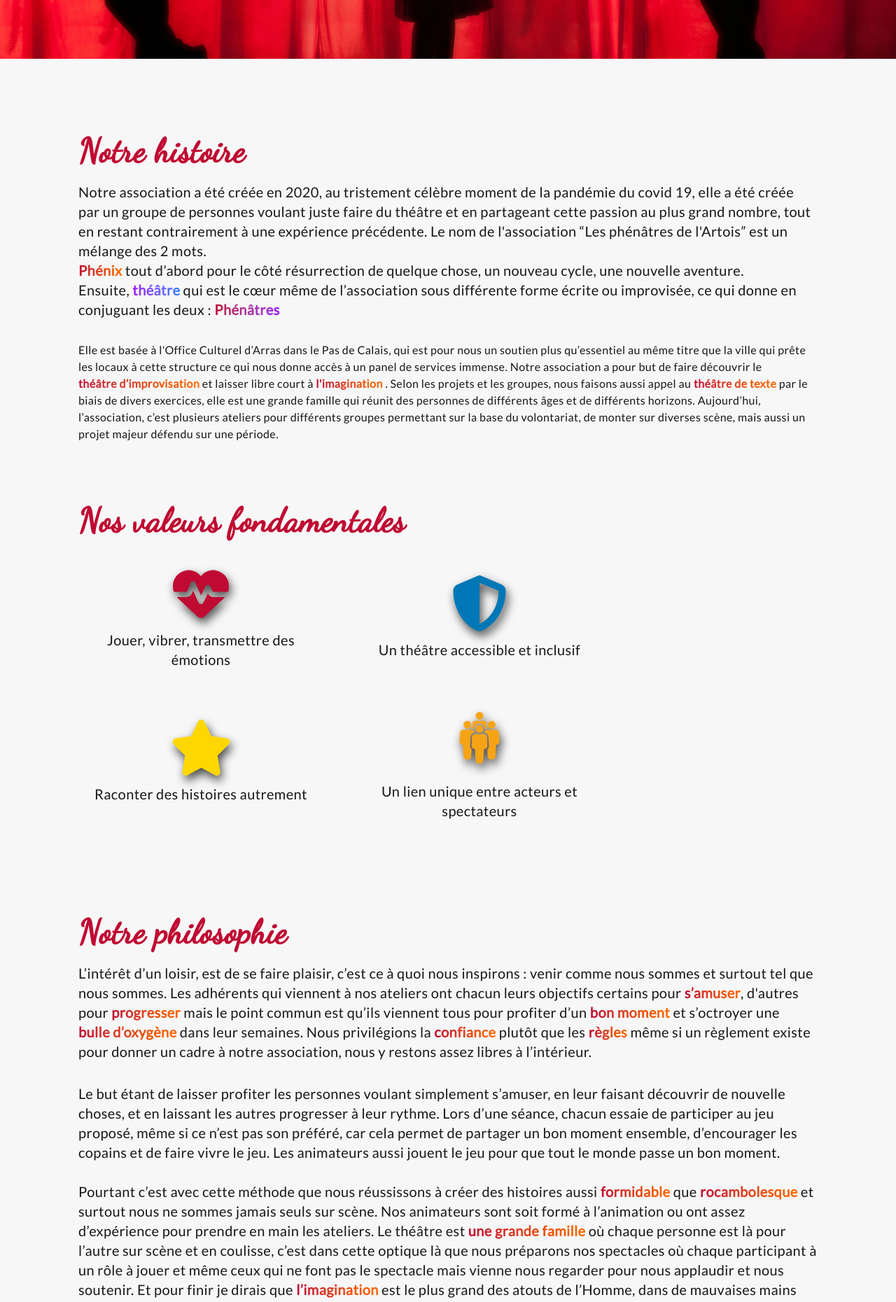
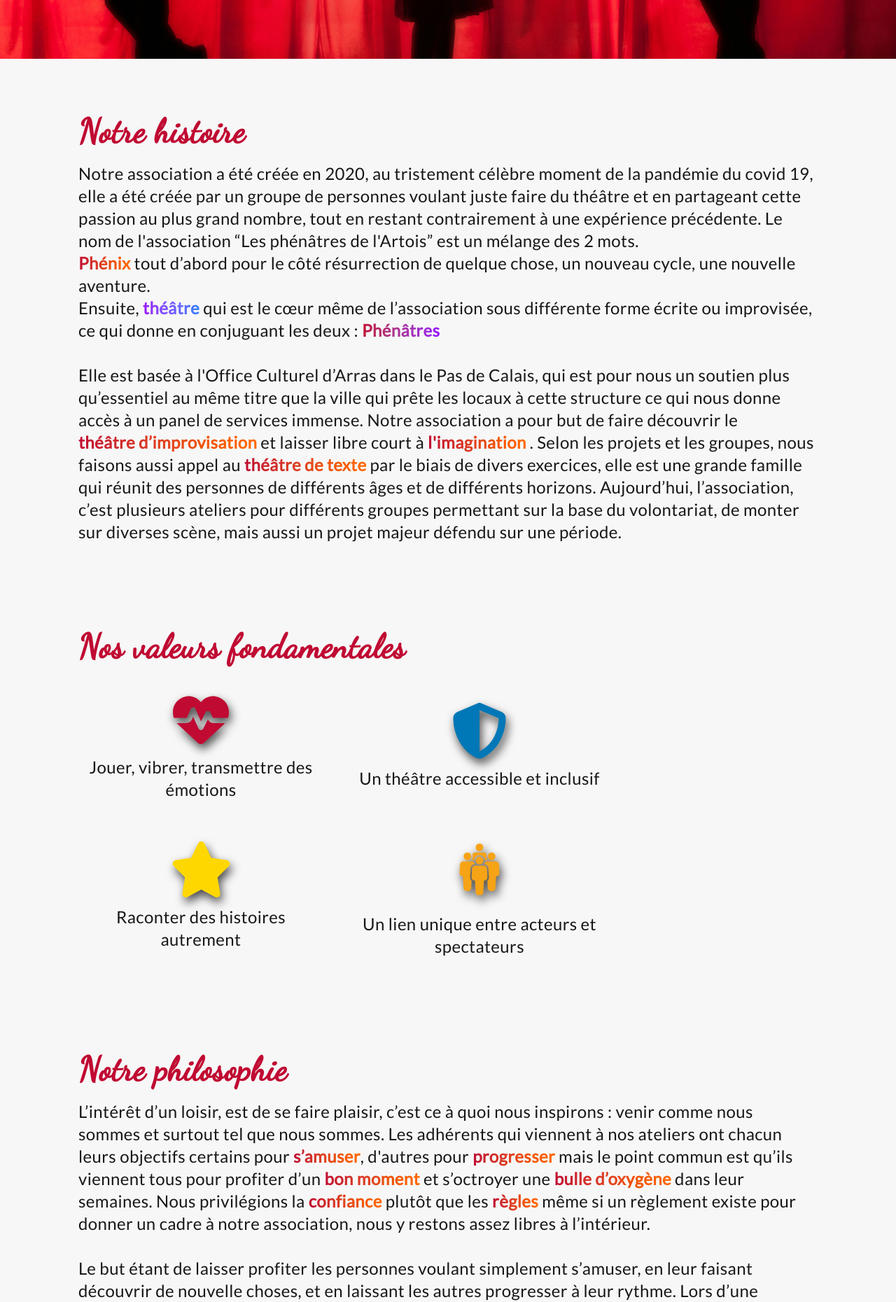
Before and after one commit to Tonyac-create/my-project-lesphenatres, a Next.js app: page /philosophy in a window 1280 px wide. Shown: the part 660-2520 px from the top of the page at 70% size. Built offline with nearby package versions, Linux system fonts and the light colour scheme.

Commit message:
update responsive page philosophy

```diff
--- a/app/components/Philisophy/HeroSection.tsx
+++ b/app/components/Philisophy/HeroSection.tsx
@@ -11,7 +11,7 @@ export default function HeroSection() {
                 width={60}
                 height={60}
                 alt=""
-                className="animate-bounce mt-28"
+                className="w-8 h-8 md:w-14 md:h-14 xl:w-16 xl:h-16 animate-bounce mt-28"
             />
         </section>
     );
--- a/app/components/Philisophy/HistorySection.tsx
+++ b/app/components/Philisophy/HistorySection.tsx
@@ -1,19 +1,19 @@
 export default function HistorySection() {
     return (
-        <section className="flex flex-col mt-16 p-8 md:px-28 md:py-11 tracking-wide">
-            <h2 className="font-dancing text-red text-3xl md:text-5xl mb-5 font-semibold">Notre histoire</h2>
-            <p className="text-lg md:text-xl">
+        <section className="flex flex-col my-9 px-8 md:px-28 md:py-11 tracking-wide">
+            <h2 className="font-dancing text-red text-3xl sm:text-4xl xl:text-5xl mb-5 font-semibold">Notre histoire</h2>
+            <p className="text-lg md:text-xl xl:text-2xl">
                 {`Notre association a été créée en 2020, au tristement célèbre moment de la pandémie du covid 19, elle a été créée
                  par un groupe de personnes voulant juste faire du théâtre et en partageant cette passion au plus grand nombre,
                   tout en restant contrairement à une expérience précédente. Le nom de l'association “Les phénâtres de l'Artois”
                    est un mélange des 2 mots. `}          </p>
-            <p className="text-lg md:text-xl">
+            <p className="text-lg md:text-xl xl:text-2xl">
                 <span className="bg-gradient-to-r from-red to-orange-500 inline-block text-transparent bg-clip-text font-semibold">
                     Phénix
                 </span>
                 {` tout d’abord pour le côté résurrection de quelque chose, un nouveau cycle, une nouvelle aventure. `}
             </p>
-            <p className="text-lg md:text-xl">
+            <p className="text-lg md:text-xl xl:text-2xl">
                 {`Ensuite, `}
                 <span className="bg-gradient-to-r from-purple-600 to-blue-500 inline-block text-transparent bg-clip-text font-semibold">
                     théâtre
@@ -23,7 +23,7 @@ export default function HistorySection() {
                     Phénâtres
                 </span>
             </p>
-            <p>
+            <p className="text-lg md:text-xl xl:text-2xl">
                 {`Elle est basée à l'Office Culturel d’Arras dans le Pas de Calais, qui est pour nous un soutien plus qu’essentiel au même titre que
                  la ville qui prête les locaux à cette structure ce qui nous donne accès à un panel de services immense. Notre association a pour but
                  de faire découvrir le `}
--- a/app/components/Philisophy/JoinsUsSection.tsx
+++ b/app/components/Philisophy/JoinsUsSection.tsx
@@ -4,11 +4,11 @@ import Button from "../Button";
 export default function JoinsUsSection() {
     return (
         <section className="flex flex-col p-8 md:px-28 md:py-11 tracking-wide mb-14">
-            <h2 className="font-dancing text-red text-3xl md:text-5xl mb-7 font-semibold">{`Rejoignez nous dans l'aventure`}</h2>
+            <h2 className="font-dancing text-red text-3xl sm:text-4xl xl:text-5xl mb-5 font-semibold">{`Rejoignez nous dans l'aventure`}</h2>
             <div className="flex flex-wrap">
-                <div className="flex flex-col justify-start items-start border-r-2 border-red pr-8">
+                <div className="flex flex-col justify-start items-start border-b-2 pb-4 lg:border-b-0 lg:border-r-2 border-red pr-8">
                     <h3 className="text-xl mb-5">Découvrez notre programmation</h3>
-                    <a href="https://www.facebook.com/lesphenatres" target="_blank" className="group inline-flex items-center gap-2 mb-3 text-2xl hover:text-red">
+                    <a href="https://www.facebook.com/lesphenatres" target="_blank" className="group inline-flex items-center gap-2 mb-3 text-lg md:text-xl xl:text-2xl hover:text-red">
                         <Image
                             src="/icons/Mask_facebook.webp"
                             width={50}
@@ -18,7 +18,7 @@ export default function JoinsUsSection() {
                         />
                         Nous suivre sur Facebook
                     </a>
-                    <a href="https://www.tiktok.com/@lesphenatresdelartois?_t=ZN-8vLGTpttruQ&_r=1" target="_blank" className="group inline-flex items-center gap-2 text-2xl hover:text-red">
+                    <a href="https://www.tiktok.com/@lesphenatresdelartois?_t=ZN-8vLGTpttruQ&_r=1" target="_blank" className="group inline-flex items-center gap-2 text-lg md:text-xl xl:text-2xl hover:text-red">
                         <Image
                             src="/icons/Mask_tiktok.webp"
                             width={50}
@@ -29,11 +29,11 @@ export default function JoinsUsSection() {
                         Nous suivre sur TikTok
                     </a>
                 </div>
-                <div className="flex flex-col justify-start items-start border-r-2 border-red px-8">
+                <div className="flex flex-col justify-start items-start border-b-2 py-4 lg:border-b-0 lg:border-r-2 border-red px-8">
                     <h3 className="text-xl mb-5">{`Vous cherchez une troupe pour un événement ?`}</h3>
                     <Button href="/contact" variant="secondary">{`Organisons un spectacle ensemble !`}</Button>
                 </div>
-                <div className="flex flex-col justify-start items-start pl-8">
+                <div className="flex flex-col justify-start items-start pl-8 pt-4">
                     <h3 className="text-xl mb-5">{`Vous aimez le théâtre ?`}</h3>
                     <Button href="/contact" variant="secondary">{`Rejoignez-nous !`}</Button>
                 </div>
--- a/app/components/Philisophy/PhilisophySection.tsx
+++ b/app/components/Philisophy/PhilisophySection.tsx
@@ -1,8 +1,8 @@
 export default function PhilosophySection() {
     return (
-        <section className="flex flex-col mb-12 p-8 md:px-28 md:py-11 tracking-wide">
-            <h2 className="font-dancing text-red text-3xl md:text-5xl mb-5 font-semibold">Notre philosophie</h2>
-            <p className="text-lg md:text-xl">
+        <section className="flex flex-col mb-12 px-8 md:px-28 md:py-11 tracking-wide">
+            <h2 className="font-dancing text-red text-3xl sm:text-4xl xl:text-5xl mb-5 font-semibold">Notre philosophie</h2>
+            <p className="text-lg md:text-xl xl:text-2xl">
                 {`L’intérêt d’un loisir, est de se faire plaisir, c’est ce à quoi nous inspirons : venir comme nous sommes et surtout tel que nous sommes.
                 Les adhérents qui viennent à nos ateliers ont chacun leurs objectifs certains pour `}
                 <span className="bg-gradient-to-r from-red to-orange-500 inline-block text-transparent bg-clip-text font-semibold">
@@ -30,7 +30,7 @@ export default function PhilosophySection() {
                 </span>
                 {` même si un règlement existe pour donner un cadre à notre association,
                     nous y restons assez libres à l’intérieur.`}
-                <p className="text-lg md:text-xl mt-8">
+                <p className="text-lg md:text-xl xl:text-2xl mt-8">
                     {`Le but étant de laisser profiter les personnes voulant simplement s’amuser, en leur faisant découvrir de nouvelle choses, et en laissant les
                 autres progresser à leur rythme. Lors d’une séance, chacun essaie de participer au jeu proposé, même si ce n’est pas son préféré, car cela permet
                 de partager un bon moment ensemble, d’encourager les copains et de faire vivre le jeu. Les animateurs aussi jouent le jeu pour que tout le monde passe un bon moment.`}
--- a/app/components/Philisophy/ValuesSection.tsx
+++ b/app/components/Philisophy/ValuesSection.tsx
@@ -14,7 +14,7 @@ export default function ValuesSection() {
 
     return (
         <section className="flex flex-col mb-12 p-8 md:px-28 md:py-11 tracking-wide">
-            <h2 className="font-dancing text-red text-3xl md:text-5xl mb-5 font-semibold">Nos valeurs fondamentales</h2>
+            <h2 className="font-dancing text-red text-3xl sm:text-4xl xl:text-5xl mb-5 font-semibold">Nos valeurs fondamentales</h2>
             <div className="flex flex-wrap gap-12 mt-5">
                 <div className="flex flex-col w-[350px] justify-center items-center flip-card flip-1 opacity-0">
                     <Image
@@ -24,7 +24,7 @@ export default function ValuesSection() {
                         alt=""
                         className="drop-shadow-[3px_7px_7px_rgba(0,0,0,0.7)]"
                     />
-                    <p className="text-xl mt-3 text-center">{`Jouer, vibrer, transmettre des émotions`}</p>
+                    <p className="text-lg md:text-xl xl:text-2xl mt-3 text-center">{`Jouer, vibrer, transmettre des émotions`}</p>
                 </div>
                 <div className="flex flex-col w-[350px] justify-center items-center flip-card flip-2 opacity-0">
                     <Image
@@ -34,7 +34,7 @@ export default function ValuesSection() {
                         alt=""
                         className="drop-shadow-[3px_7px_7px_rgba(0,0,0,0.7)]"
                     />
-                    <p className="text-xl mt-3 text-center">Un théâtre accessible et inclusif</p>
+                    <p className="text-lg md:text-xl xl:text-2xl mt-3 text-center">Un théâtre accessible et inclusif</p>
                 </div>
                 <div className="flex flex-col w-[350px] justify-center items-center flip-card flip-3 opacity-0">
                     <Image
@@ -44,7 +44,7 @@ export default function ValuesSection() {
                         alt=""
                         className="drop-shadow-[3px_7px_7px_rgba(0,0,0,0.7)]"
                     />
-                    <p className="text-xl mt-3 text-center">Raconter des histoires autrement</p>
+                    <p className="text-lg md:text-xl xl:text-2xl mt-3 text-center">Raconter des histoires autrement</p>
                 </div>
                 <div className="flex flex-col w-[350px] justify-center items-center flip-card flip-4 opacity-0">
                     <Image
@@ -54,7 +54,7 @@ export default function ValuesSection() {
                         alt=""
                         className="drop-shadow-[3px_7px_7px_rgba(0,0,0,0.7)]"
                     />
-                    <p className="text-xl mt-3 text-center">Un lien unique entre acteurs et spectateurs</p>
+                    <p className="text-lg md:text-xl xl:text-2xl mt-3 text-center">Un lien unique entre acteurs et spectateurs</p>
                 </div>
             </div>
         </section>
```
